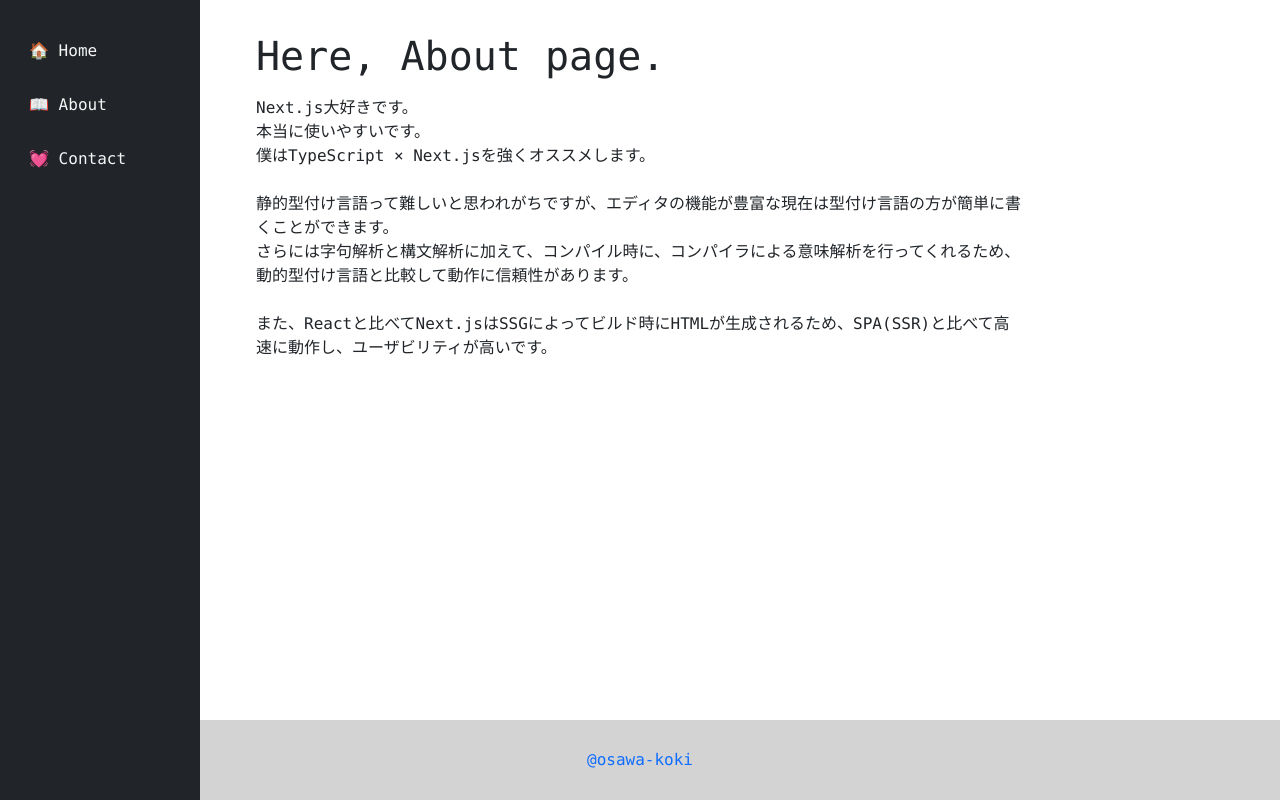
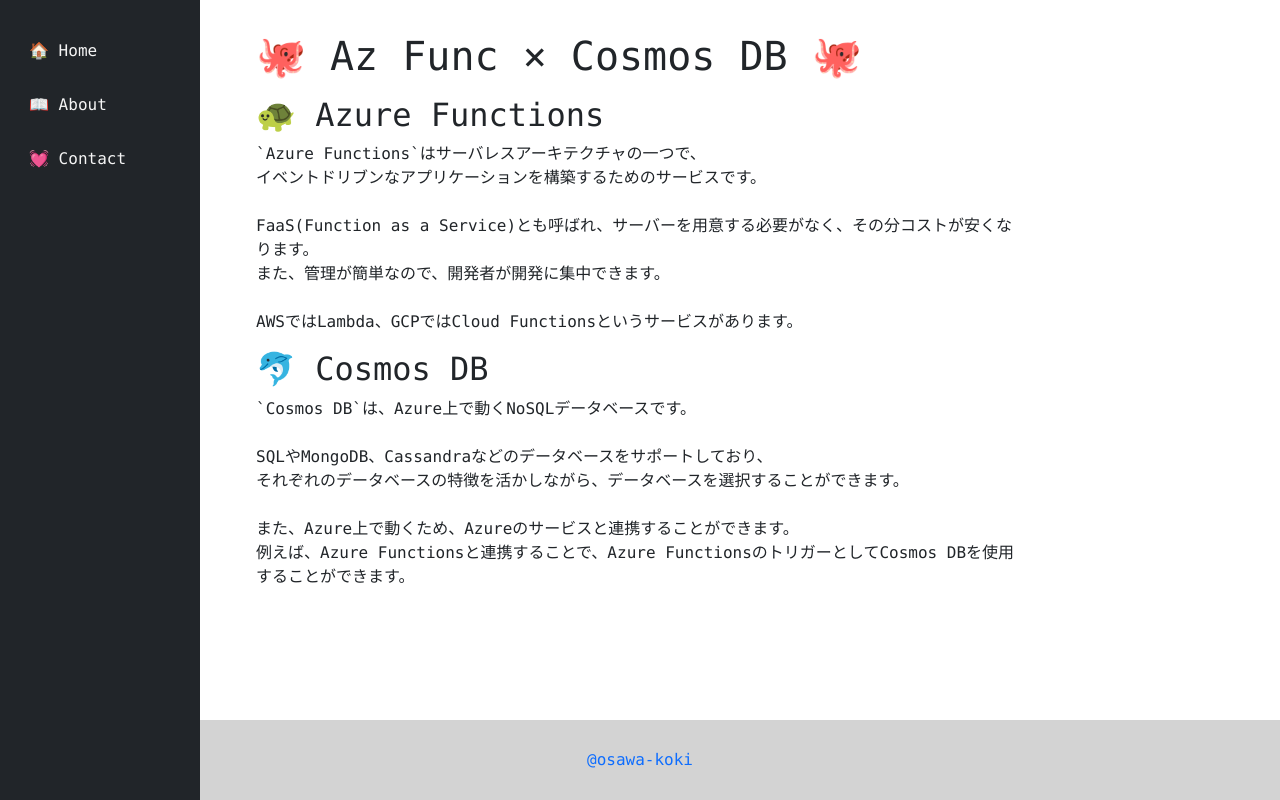
Before and after one commit to osawa-koki/az_func-cosmos_db, a Next.js app in the folder client/: page /about in a window 1280 px wide. Built offline with nearby package versions, Linux system fonts and the light colour scheme.

Commit message:
Aboutページ。

```diff
--- a/client/pages/about.tsx
+++ b/client/pages/about.tsx
@@ -5,17 +5,27 @@
   return (
     <Layout>
       <div id="About">
-        <h1>Here, About page.</h1>
-        <p className="mt-3">
-          Next.js大好きです。<br />
-          本当に使いやすいです。<br />
-          僕はTypeScript × Next.jsを強くオススメします。<br />
+        <h1>🐙 Az Func × Cosmos DB 🐙</h1>
+        <div className="mt-3">
+          <h2>🐢 Azure Functions</h2>
+          `Azure Functions`はサーバレスアーキテクチャの一つで、<br />
+          イベントドリブンなアプリケーションを構築するためのサービスです。<br />
           <br />
-          静的型付け言語って難しいと思われがちですが、エディタの機能が豊富な現在は型付け言語の方が簡単に書くことができます。<br />
-          さらには字句解析と構文解析に加えて、コンパイル時に、コンパイラによる意味解析を行ってくれるため、動的型付け言語と比較して動作に信頼性があります。<br />
+          FaaS(Function as a Service)とも呼ばれ、サーバーを用意する必要がなく、その分コストが安くなります。<br />
+          また、管理が簡単なので、開発者が開発に集中できます。<br />
           <br />
-          また、Reactと比べてNext.jsはSSGによってビルド時にHTMLが生成されるため、SPA(SSR)と比べて高速に動作し、ユーザビリティが高いです。
-        </p>
+          AWSではLambda、GCPではCloud Functionsというサービスがあります。
+        </div>
+        <div className="mt-3">
+          <h2>🐬 Cosmos DB</h2>
+          `Cosmos DB`は、Azure上で動くNoSQLデータベースです。<br />
+          <br />
+          SQLやMongoDB、Cassandraなどのデータベースをサポートしており、<br />
+          それぞれのデータベースの特徴を活かしながら、データベースを選択することができます。<br />
+          <br />
+          また、Azure上で動くため、Azureのサービスと連携することができます。<br />
+          例えば、Azure Functionsと連携することで、Azure FunctionsのトリガーとしてCosmos DBを使用することができます。
+        </div>
       </div>
     </Layout>
   );
```
